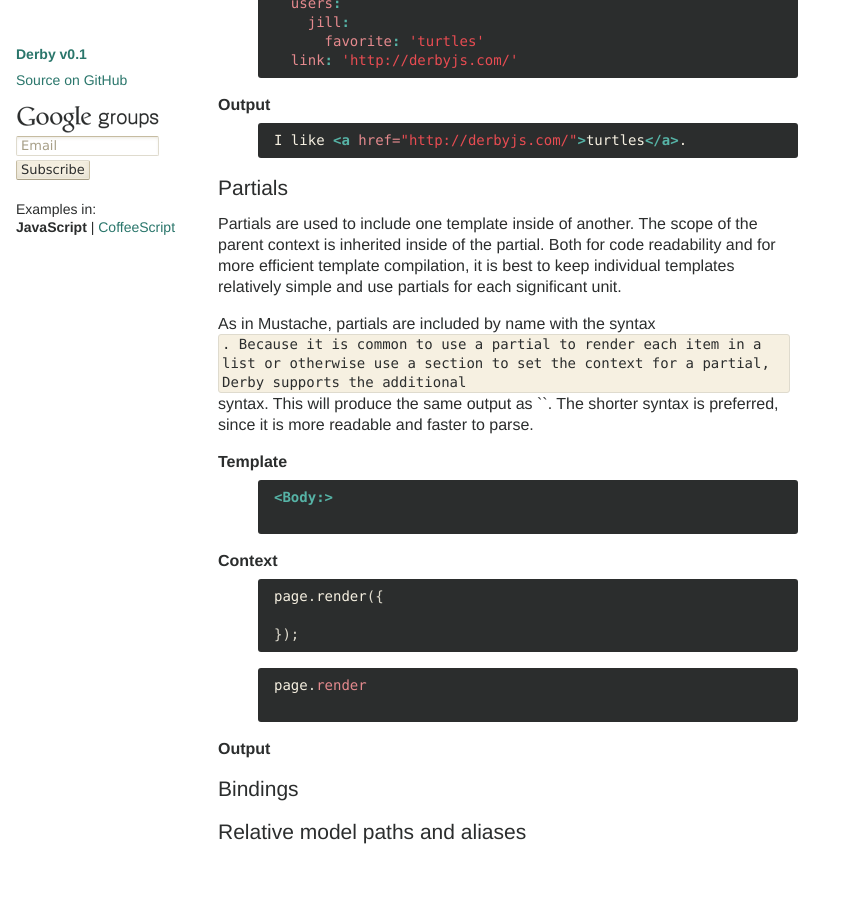
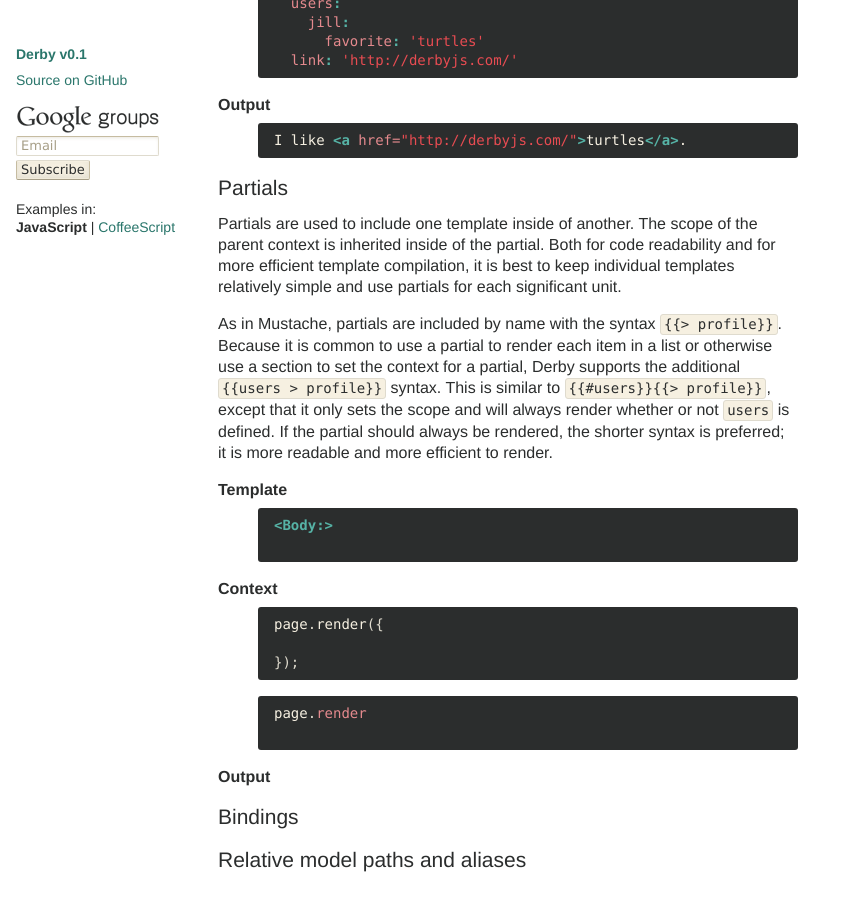
Before and after one commit to derbyjs/derby, a Jekyll site: the page built from index.md, in a window 1280 px wide and 900 px high, scrolled down 10735 px. Shown: the whole window, without its empty margins (0-845 px from the left). Built offline with Jekyll 4.4.1, drawn with Linux system fonts in a browser that asks for light colours; before the commit the page ends 11607 px from its top, so only the background shows below that.

Commit message:
partials

```diff
--- a/index.md
+++ b/index.md
@@ -481,7 +481,7 @@ I like <a href="http://derbyjs.com/">turtles</a>.
 
 Partials are used to include one template inside of another. The scope of the parent context is inherited inside of the partial. Both for code readability and for more efficient template compilation, it is best to keep individual templates relatively simple and use partials for each significant unit.
 
-As in Mustache, partials are included by name with the syntax `{{> profile}}`. Because it is common to use a partial to render each item in a list or otherwise use a section to set the context for a partial, Derby supports the additional `{{users > profile}}` syntax. This will produce the same output as `{{#users}}{{> profile}}{{/}}`. The shorter syntax is preferred, since it is more readable and faster to parse.
+As in Mustache, partials are included by name with the syntax `{{"{{"}}> profile}}`. Because it is common to use a partial to render each item in a list or otherwise use a section to set the context for a partial, Derby supports the additional `{{"{{"}}users > profile}}` syntax. This is similar to `{{"{{"}}#users}}{{"{{"}}> profile}}{{/}}`, except that it only sets the scope and will always render whether or not `users` is defined. If the partial should always be rendered, the shorter syntax is preferred; it is more readable and more efficient to render.
 
 #### Template
 
```
